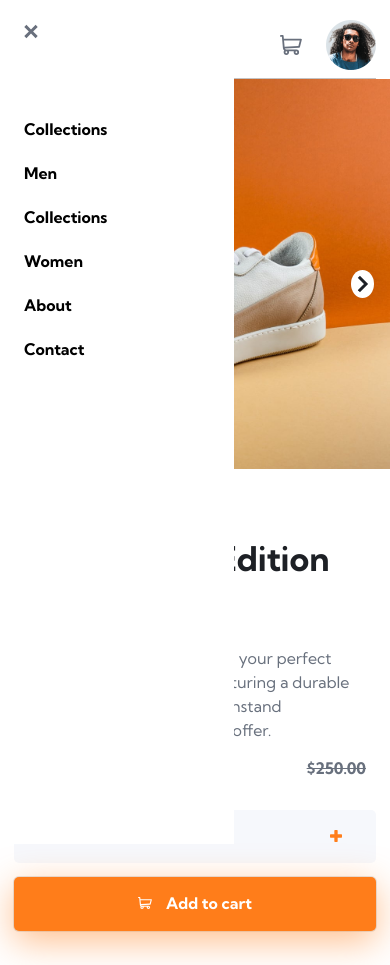
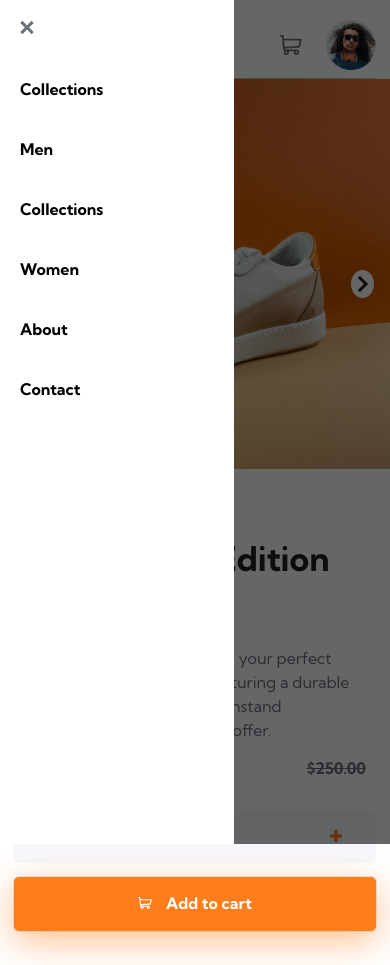
Before and after one commit to halitozken/frontend-mentor-ecommerce-product-page, a React (Create React App) app: page / in a window 390 px wide. Both pictures are taken after a click on the element 22 px from the left and 45 px from the top of the page. Built offline with nearby package versions, Linux system fonts and the light colour scheme.

Commit message:
update mobile menu

```diff
--- a/src/components/Menu/Menu.jsx
+++ b/src/components/Menu/Menu.jsx
@@ -20,9 +20,8 @@ const Menu = ({ isOpen, SetIsOpen }) => {
 
   return (
     <Container>
-      <Close src={close} alt="" onClick={handleClick} />
-      <Background />
       <MenuWrapper>
+        <Close src={close} alt="" onClick={handleClick} />
         <MenuItem>Collections</MenuItem>
         <MenuItem>Men</MenuItem>
         <MenuItem>Collections</MenuItem>
@@ -30,6 +29,7 @@ const Menu = ({ isOpen, SetIsOpen }) => {
         <MenuItem>About</MenuItem>
         <MenuItem>Contact</MenuItem>
       </MenuWrapper>
+      <Background />
     </Container>
   );
 };
--- a/src/components/Menu/Menu.styled.js
+++ b/src/components/Menu/Menu.styled.js
@@ -1,27 +1,32 @@
 import styled from "styled-components";
 
 export const Container = styled.div`
+  display: flex;
+  width: 100%;
+  height: 100%;
   position: absolute;
-  background-color: white;
+  top: 0;
   left: 0;
-  top: 0;
-  width: 60%;
-  height: 100%;
   z-index: 2;
 `;
 
-export const Background = styled.div``;
+export const Background = styled.div`
+  width: 40%;
+  height: 100%;
+  background-color: rgba(0, 0, 0, 0.6);
+`;
 
 export const MenuWrapper = styled.div`
-  margin-left: 24px;
-  margin-top: 52px;
+  width: 60%;
+  height: 100%;
+  background-color: white;
 `;
 
 export const Close = styled.img`
-  margin: 24px;
+  margin: 20px;
 `;
 
 export const MenuItem = styled.div`
   font-weight: 700;
-  margin-bottom: 24px;
+  padding: 20px;
 `;
```
